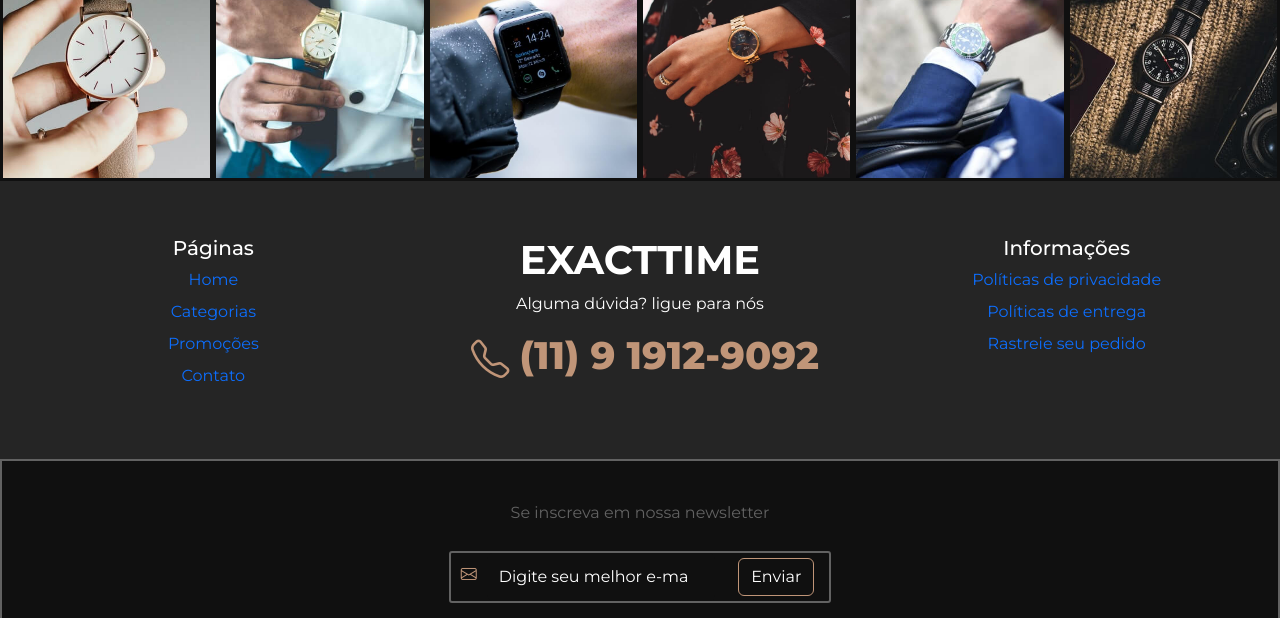
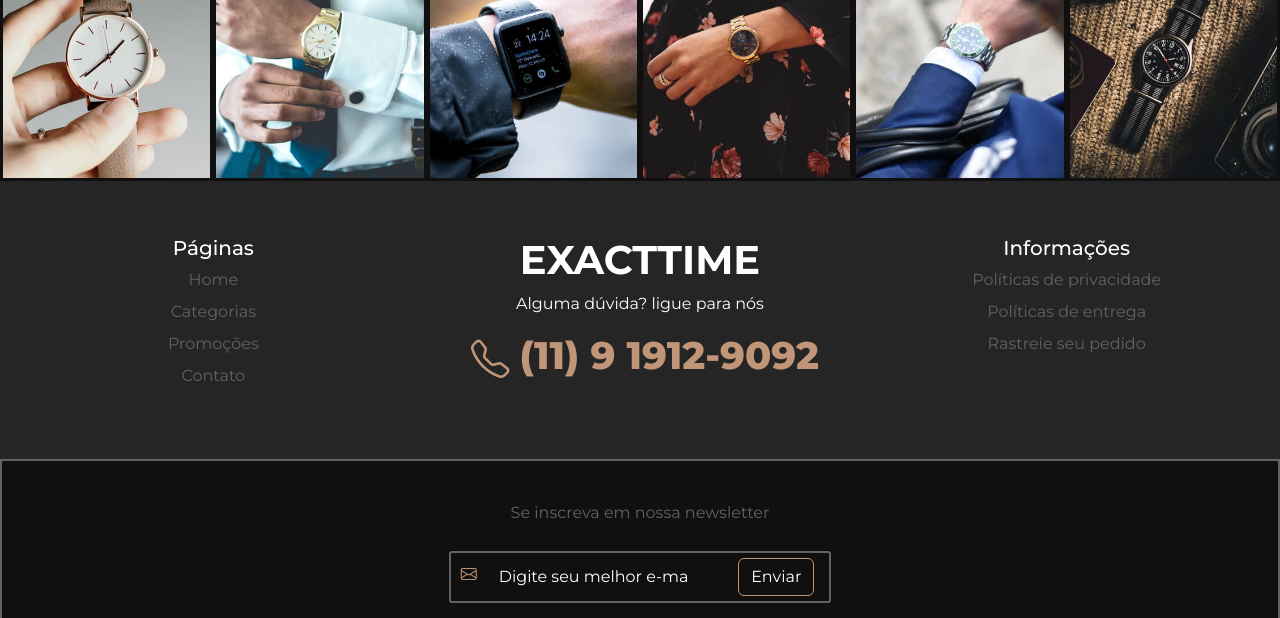
Before and after one commit to laurentino01/exacttime, a plain HTML site: page index.html in a window 1280 px wide. Shown: the part 3246-3864 px from the top of the page. Drawn offline with nearby package versions, Linux system fonts and the light colour scheme.

```diff
--- a/css/style.css
+++ b/css/style.css
@@ -294,7 +294,10 @@ h5 {
   background-image: url("../img/insta6.jpg");
 }
 /*FOOTERCONTATO*/
-#contato-rodape a {
+#contato-rodape a,
+#contato-rodape a:visited,
+#contato-rodape a:link {
+  color: #626262;
   text-decoration: none;
 }
 #contato-rodape #links-rodape {
```
